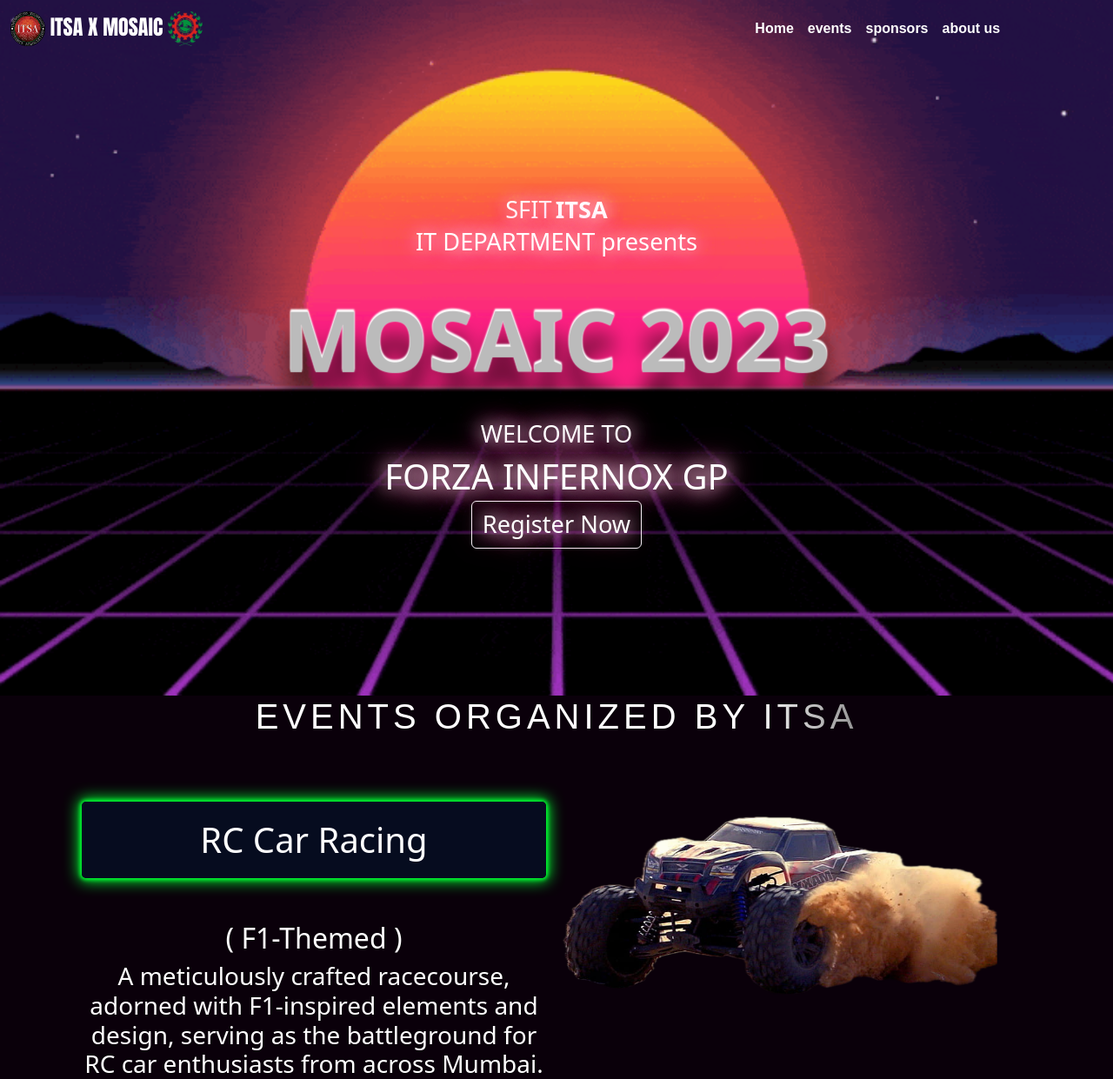
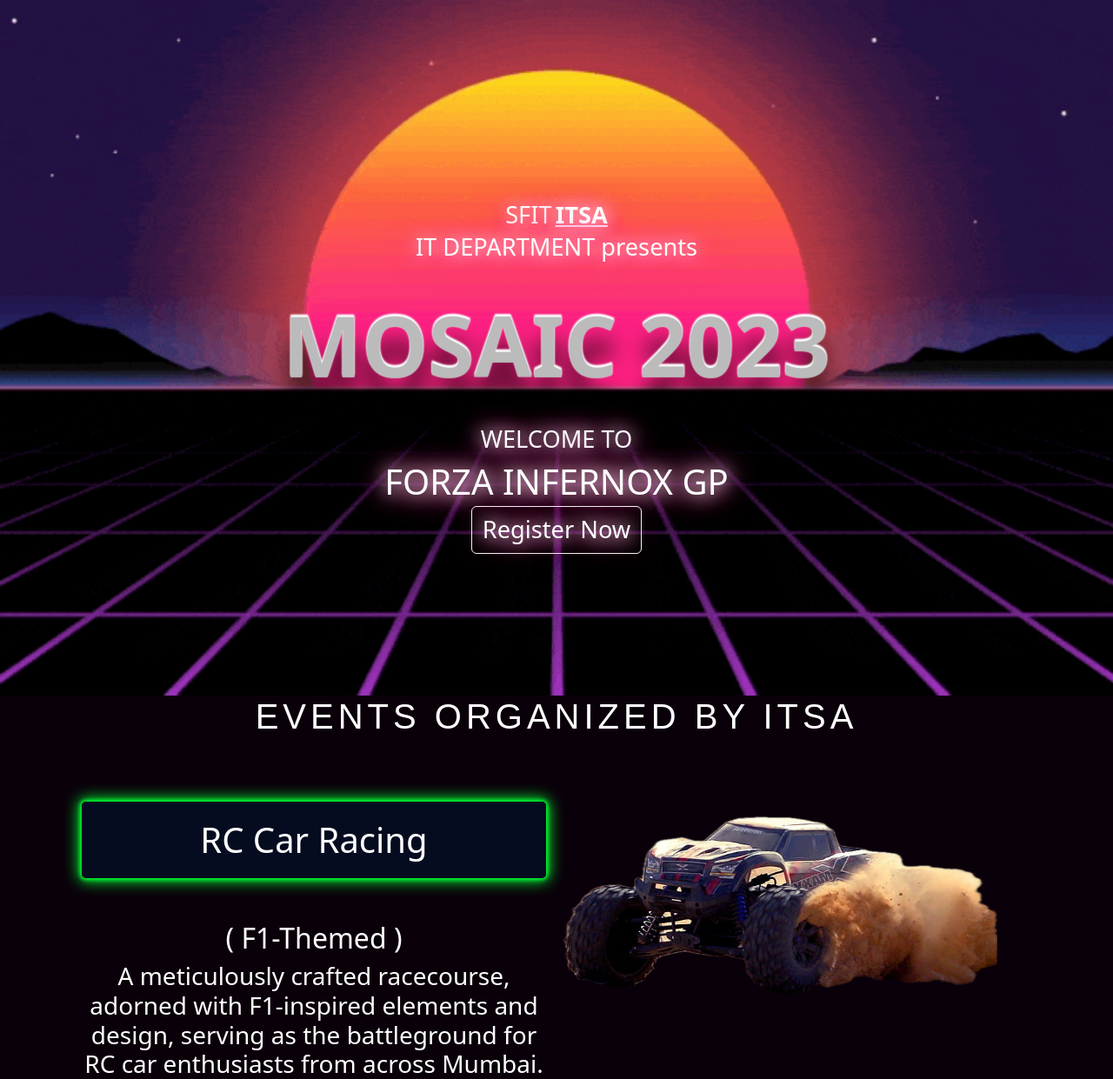
Before and after one commit to CodingKing2003/ITSA, a PHP site: page /mosaic_2023/index.html in a window 1280 px wide. Shown: the top 1241 px of the page at 87% size. Run offline with PHP 8.4, Linux system fonts and the light colour scheme.

Commit message:
remove navbar

```diff
--- a/mosaic_2023/index.css
+++ b/mosaic_2023/index.css
@@ -44,6 +44,11 @@
 }
 .background-img nav {
     background-color: transparent !important;
+    padding: 0 3rem;
+}
+.about-itsa {
+    font-size: 1.5rem;
+    font-family:'Arial Narrow Bold', sans-serif ;
 }
 .bg-content {
     height: 100%;
@@ -357,14 +362,9 @@
     font-size: 30em;
     letter-spacing: 5px;
     overflow: hidden;
-    background: linear-gradient(90deg, #000, #fff, #000);
-    background-repeat: no-repeat;
-    background-size: 90%;
-    /* animation: animate 10s linear infinite; */
-    -webkit-background-clip: text;
-    -webkit-text-fill-color: rgba(3, 234, 255, 0);
+    /* background: linear-gradient(90deg, #000, #fff, #000); */
+    color: white;
     text-align: center;
-    filter: brightness(200%);
 }
 
 @keyframes animate {
@@ -418,4 +418,7 @@
     .container.text-center .row {
         margin: 2rem 0;
     }
+    .background-img nav {
+        padding: 0;
+    }
 }
--- a/mosaic_2023/index.html
+++ b/mosaic_2023/index.html
@@ -22,38 +22,13 @@
 
 <body style="background-color: rgb(10, 0, 10); overflow-x: hidden;" onload="sample()">
     <div id="bodysize" style="height: 2000px; width: 100%;">
-        <div class="background-img">
-            <nav class="navbar navbar-expand-lg " style="background-color: rgb(34,17,68);">
-                <div class="container-fluid">
-                    <a class="navbar-brand" href="#" style="font-family:Impact, Haettenschweiler, 'Arial Narrow Bold', sans-serif ; color:rgb(255, 255, 255);">
-                        <img src="./assets/logo-modified.png" alt="Logo" width="40" height="40" class="d-inline-block align-text-top"> ITSA X MOSAIC <img src="./assets/sfitlogo.png" alt="" width="40" height="40" class="d-inline-block align-text-top">
-                    </a>
-                    <button class="navbar-toggler" type="button" data-bs-toggle="collapse" data-bs-target="#navbarNav" aria-controls="navbarNav" aria-expanded="false" aria-label="Toggle navigation">
-                        <span class="navbar-toggler-icon"></span>
-                    </button>
-                    <div class="collapse navbar-collapse" id="navbarNav">
-                        <ul class="navbar-nav" style="margin-left: 60%;">
-                            <li class="nav-item">
-                                <a class="nav-link" style="color:white; font-family: sans-serif; font-weight: bold;" href="#retrobg" target="_blank">Home</a>
-                            </li>
-                            <li class="nav-item">
-                                <a class="nav-link" href="#events" style="color:white; font-family: sans-serif; font-weight: bold;">events</a>
-                            </li>
-                            <li class="nav-item">
-                                <a class="nav-link" style="color:white; font-family: sans-serif; font-weight: bold;" href="#sponsor us">sponsors</a>
-                            </li>
-                            <li class="nav-item">
-                                <a class="nav-link" style="color:white; font-family: sans-serif; font-weight: bold;" href="https://itsa.sfit.ac.in/" target="_blank">about us</a>
-                            </li>
-                        </ul>
-                    </div>
-                </div>
-            </nav>
+        <div class="background-img" style="padding-top: 9rem;">
+
             <div class="bg-content">
                 <div id="welcome">
                     <p style="text-align: center; align-items: center;">
                         <span><h1 style="display: inline;" class="glow">SFIT</h1></span>
-                        <span class="glow">ITSA</span>
+                        <span class="glow"><a href="https://www.itsa.sfit.ac.in" style="color: white; text-decoration:underline;">ITSA</a></span>
                         <span><h1 class="glow">IT DEPARTMENT presents</h1></span>
                     </p>
                 </div>
```
